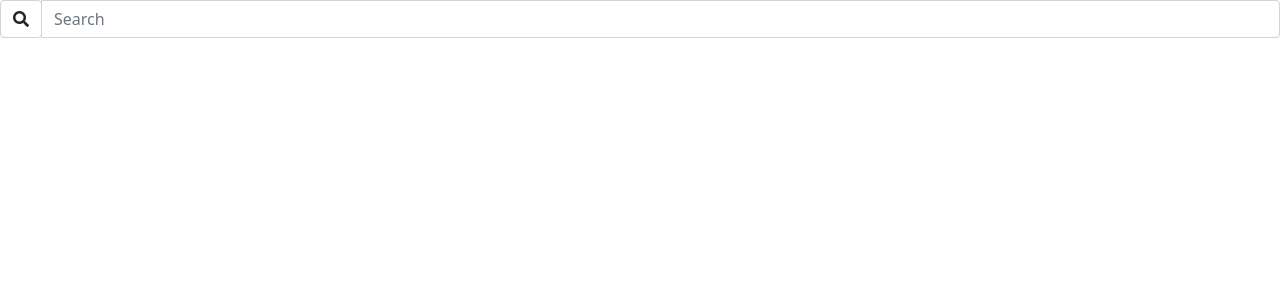
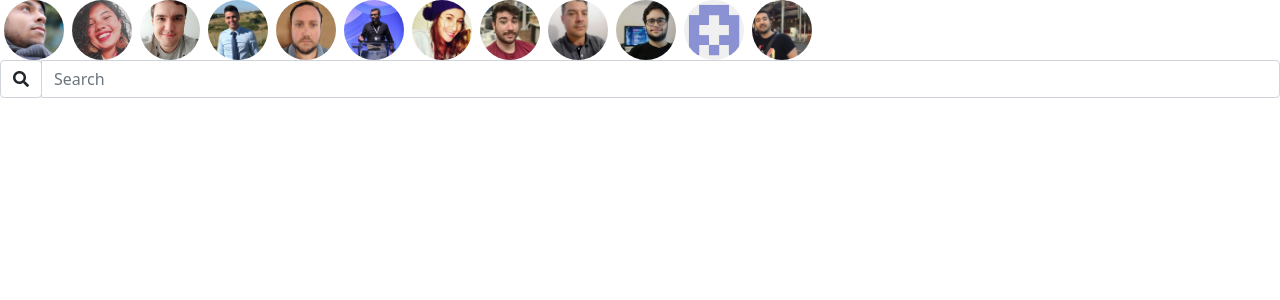
Before and after one commit to sanderiw/iron-study, a React (Create React App) app: page / in a window 1280 px wide. Shown: the top 300 px of the page. Built offline with nearby package versions, Linux system fonts and the light colour scheme.

Commit message:
refactor(App): atualiza o App.js com os componentes student e studentBar

```diff
--- a/src/Components/App.js
+++ b/src/Components/App.js
@@ -3,12 +3,14 @@ import 'bootstrap/dist/css/bootstrap.min.css'
 
 import card from './Card/Card';
 import Searchbar from './Homepage/Searchbar'
+import StudentsBar from './Homepage/StudentsBar'
 
 
 function App() {
   return (
     <div>
-      <Searchbar/>
+      <StudentsBar />
+      <Searchbar />
     </div>
   );
 }
```
